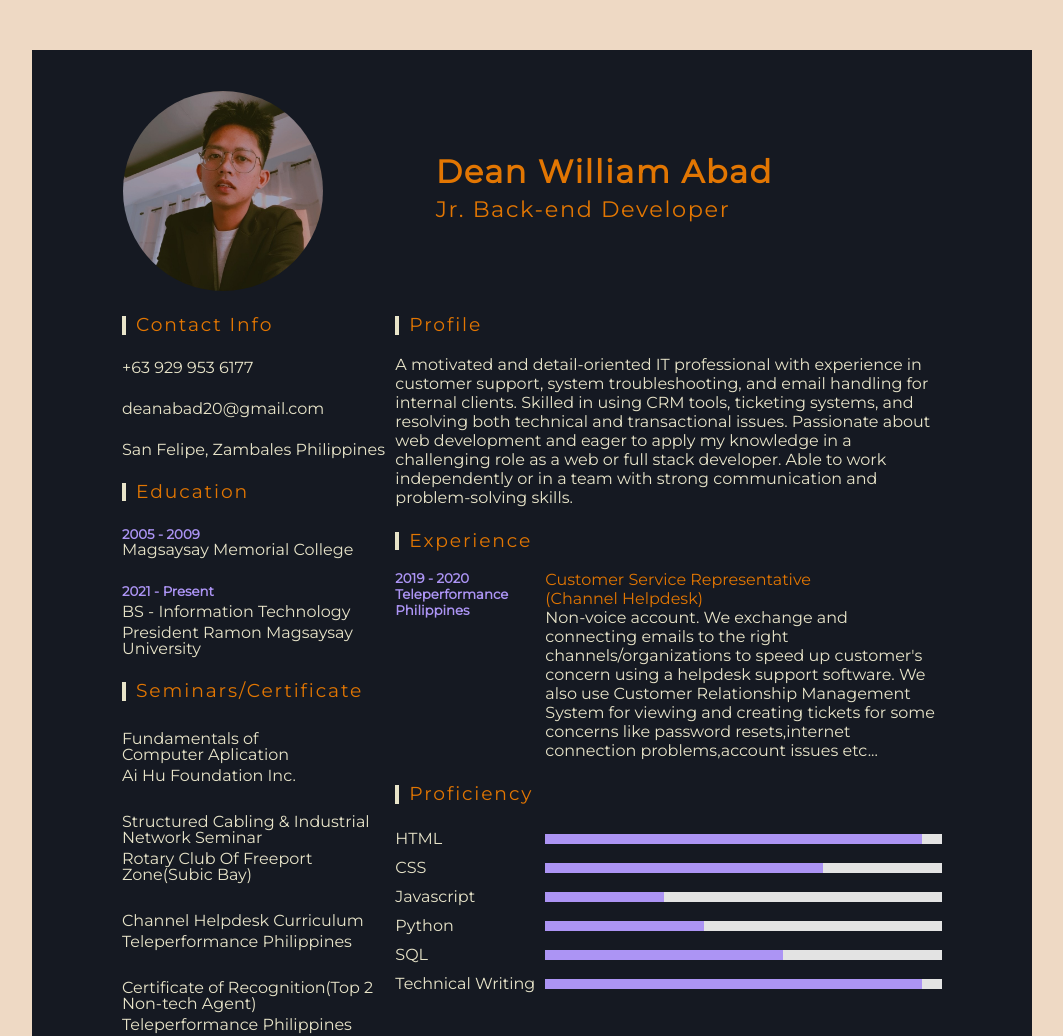
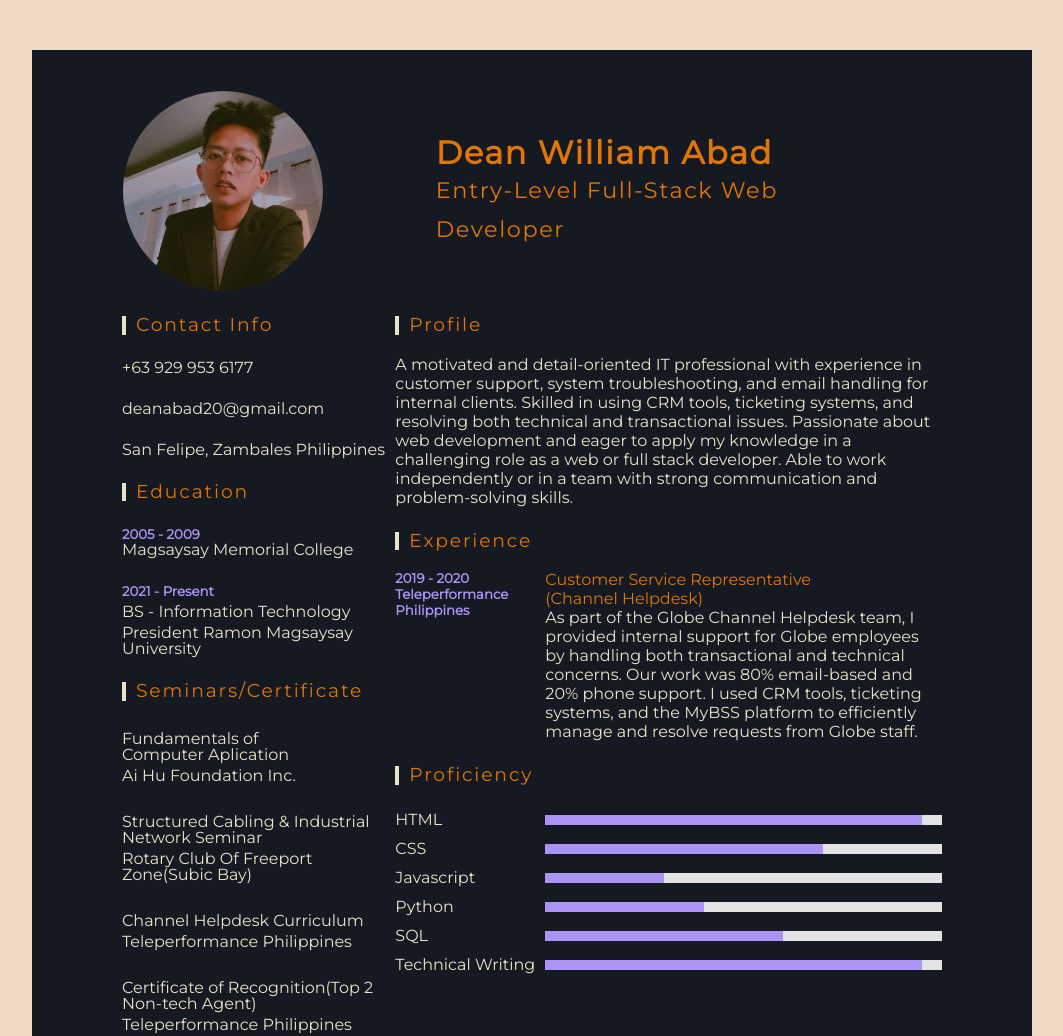
Before and after one commit to DeanNy06/DeanOnlineCV.github.io, a plain HTML site: page index.html in a window 1280 px wide. Shown: the top 1036 px of the page, without its empty margins (108-1171 px from the left). Drawn offline with Linux system fonts and the light colour scheme.

Commit message:
Update index.html

```diff
--- a/index.html
+++ b/index.html
@@ -15,7 +15,7 @@
         </div>
       </div>
       <div class="nameTitle">
-        <h3>Dean William Abad<br><span>Jr. Back-end Developer</span></h3>
+        <h3>Dean William Abad<br><span>Entry-Level Full-Stack Web Developer</span></h3>
       </div>
     </div>
     <div class="content">
@@ -97,10 +97,8 @@
           </div>
           <div class="text">
             <h4>Customer Service Representative<br>(Channel Helpdesk)</h4>
-            <p>Non-voice account. We exchange and connecting emails to the right channels/organizations
-              to speed up customer's concern using a helpdesk support software. We also
-              use Customer Relationship Management System for viewing and creating tickets
-              for some concerns like password resets,internet connection problems,account issues etc... </p>
+            <p>As part of the Globe Channel Helpdesk team, I provided internal support for Globe employees by handling both transactional and technical concerns. Our work was 80%
+              email-based and 20% phone support. I used CRM tools, ticketing systems, and the MyBSS platform to efficiently manage and resolve requests from Globe staff. </p>
           </div>
         </div>
       </div>
```
